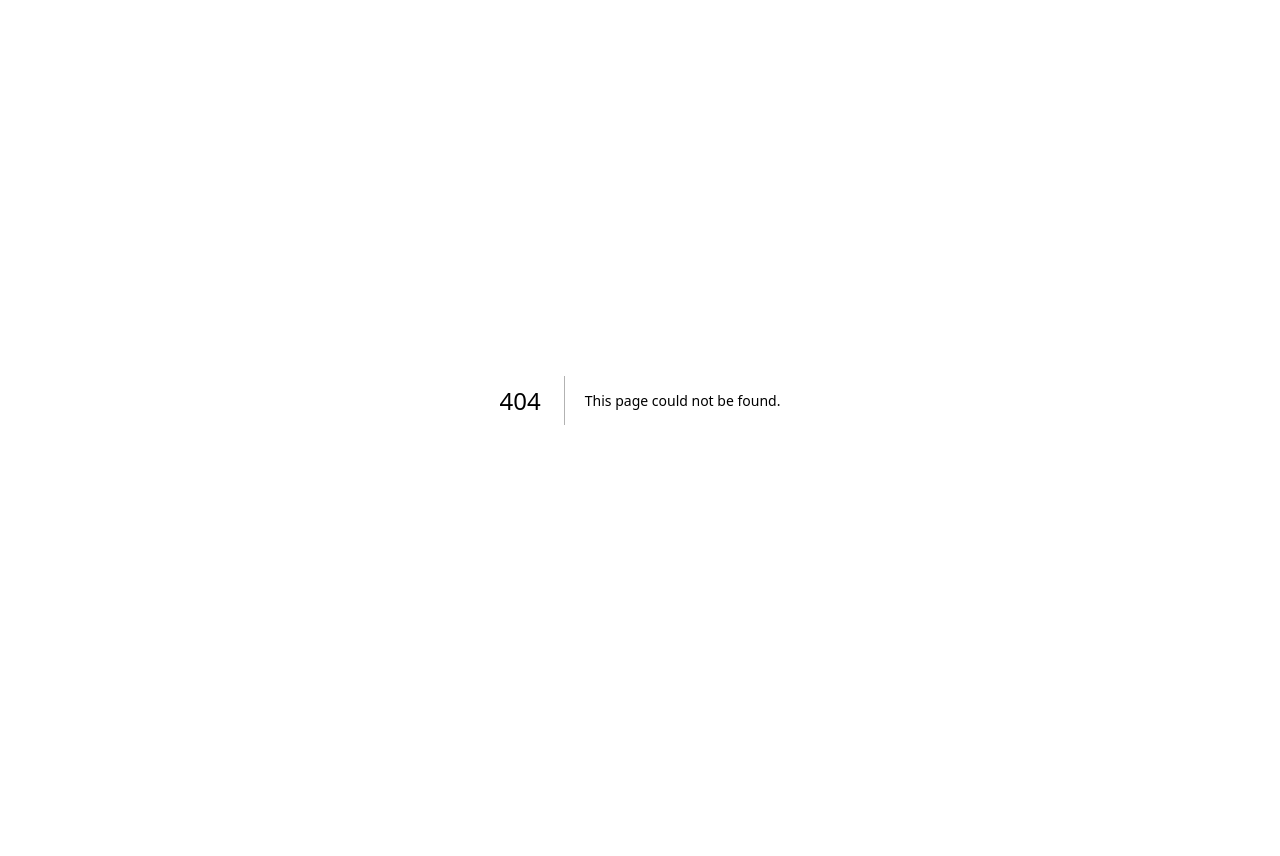
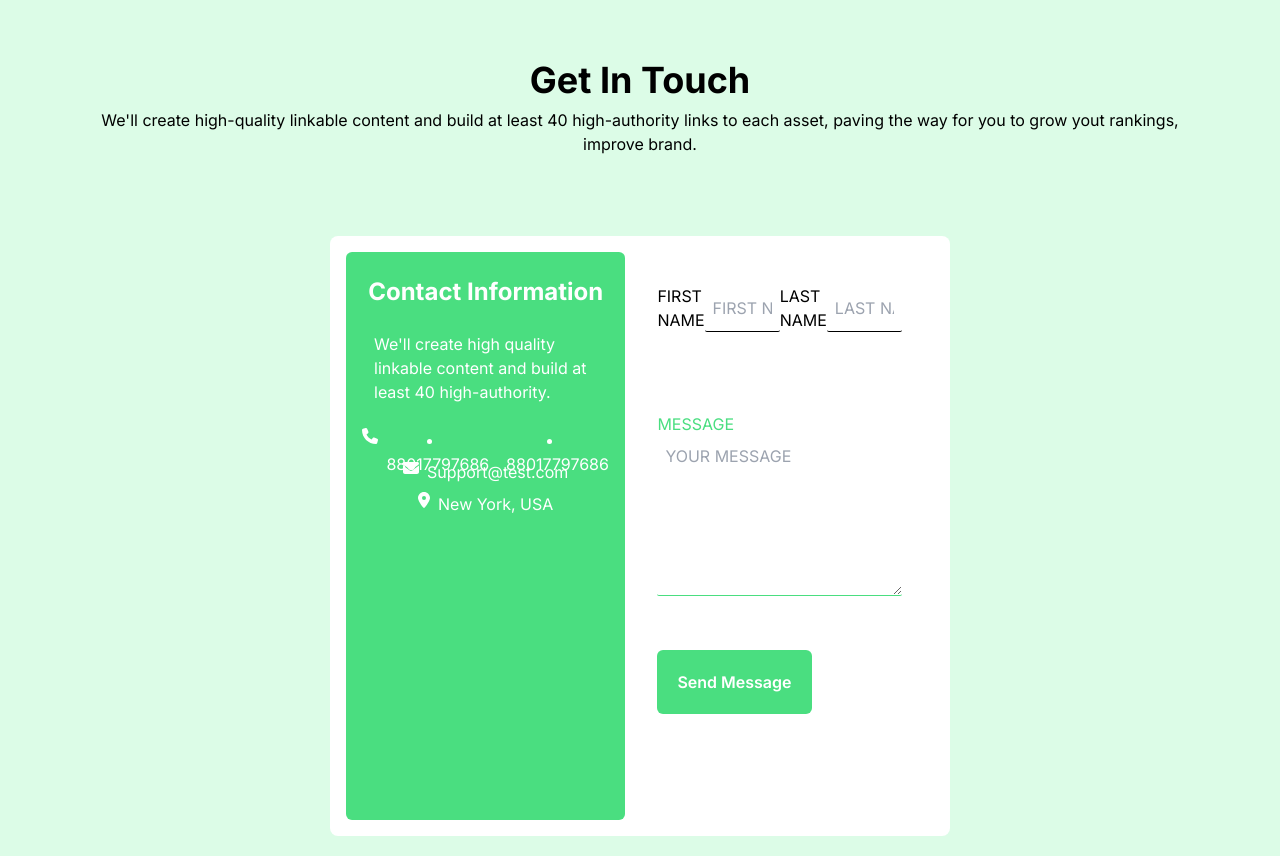
Before and after one commit to SattyamSamania/Contact-Form-formik, a Next.js app: page /Contact in a window 1280 px wide. Before the commit this address had no page. Before the commit the page ends 800 px from the top, so only its background shows below. Built offline with nearby package versions, Linux system fonts and the light colour scheme.

Commit message:
Create page.js

```diff
--- /dev/null
+++ b/app/Contact/page.js
@@ -0,0 +1,122 @@
+'use client'
+
+import React from 'react'
+
+import { useFormik } from 'formik';
+import { FontAwesomeIcon } from '@fortawesome/react-fontawesome';
+
+import {
+    faPhone, faEnvelope, faLocationDot
+} from '@fortawesome/free-solid-svg-icons';
+
+const page = () => {
+
+    const formik = useFormik({
+        initialValues: {
+          firstName:'',
+          lastName: '',
+          email: '',
+          message: '', // Changed to lowercase 'message' to match the state
+        },
+        onSubmit: (values) => {
+          alert(JSON.stringify(values, null, 2));
+        },
+      });
+  return (
+    <>
+    <main className='  min-h-screen  justify-center bg-green-100 p-5 "' >
+
+        <div className='text-center  mt-10'>
+            <h1 className='font-bold text-4xl justify-center text-center  '>Get In Touch</h1>
+
+            <p className='px-10 mt-2 mx-10'>We'll create high-quality linkable content and build at least 40 high-authority links to each asset, paving the way for you to grow yout rankings, improve brand.</p>
+
+
+            </div>
+
+          <div className='container mx-auto bg-white w-full lg:w-2/3 xl:w-1/2 flex flex-col lg:flex-row mt-20 p-4 rounded-lg lg:h-[600px]'>
+                <div className='contact bg-green-400 text-white rounded-md justify-center p-4 space-y-3  '>
+                <h1 className='text-center font-bold text-2xl mt-2'>Contact Information</h1>
+                <p className='p-3'>We'll create high quality linkable content and build at least 40 high-authority.</p>
+
+
+
+                <div className=' justify-center max-h-[20px]  gap-2   flex text-center mt-6'>
+                <FontAwesomeIcon icon={faPhone} />
+{/* Mobile Icon */}
+<li className='wrap'>88017797686</li><br/>
+<li>88017797686</li>
+
+                </div>
+
+                <div className='flex mt-5 max-h-[20px] text-center gap-2 justify-center '>
+                    {/* Email Icon */}
+                    <FontAwesomeIcon icon={faEnvelope}  />
+                    <p> Support@test.com</p>
+                </div>
+
+                <div className='flex mt-5 max-h-[20px] gap-2 text-center justify-center'>
+                    {/* Location Icon */}
+                    <FontAwesomeIcon icon={faLocationDot}  />
+                    <p> New York, USA </p>
+                </div>
+                </div>
+
+                <div className='form flex flex-col  space-y-4'>
+
+                <div className=' p-8 flex   '>
+
+                    <label className="uppercase flex  " htmlFor="firstName">
+            First Name
+          </label>
+          <input
+            name="firstName"
+            type="text"
+            onChange={formik.handleChange}
+            value={formik.values.firstName}
+            className="rounded-sm p-2   w-full bg-transparent border-b border-black border-solid outline-none uppercase "
+            placeholder="First Name"
+          />
+
+          <label className="uppercase  " htmlFor="lastName">
+            Last Name
+          </label>
+          <input
+            name="lastName"
+            type="text"
+            onChange={formik.handleChange}
+            value={formik.values.lastName}
+            className="rounded-sm p-2 w-full bg-transparent border-b border-black border-solid outline-none  uppercase "
+            placeholder="Last Name"
+          />
+          </div>
+
+          <div className='p-8 '>
+          <label className="uppercase text-green-400  " htmlFor="message">
+            Message
+          </label>
+          <textarea
+            name="message"
+            type="text"
+            onChange={formik.handleChange}
+            value={formik.values.message}
+            className="rounded-sm  min-h-40 bg-transparent   outline-none border-b border-green-400 border-solid w-full  p-2  uppercase "
+            placeholder="Your Message"
+          />
+          </div>
+
+          <div className='m-8'>
+            <button type='submit' className='bg-green-400 p-5 rounded-md text-white font-semibold'>Send Message</button>
+          </div>
+                </div>
+
+            </div>
+
+
+    </main>
+
+    </>
+  )
+}
+
+export default page
```
